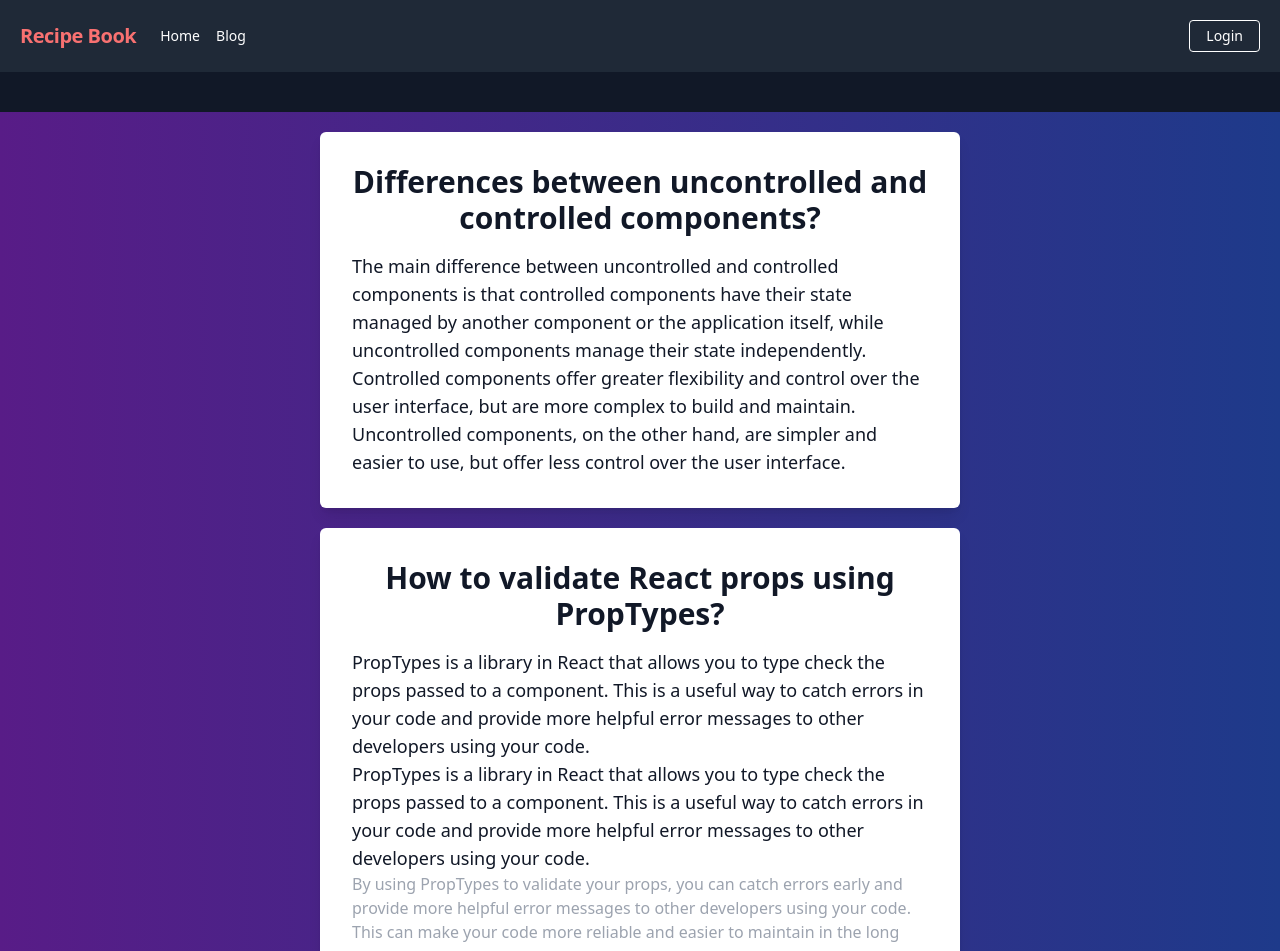
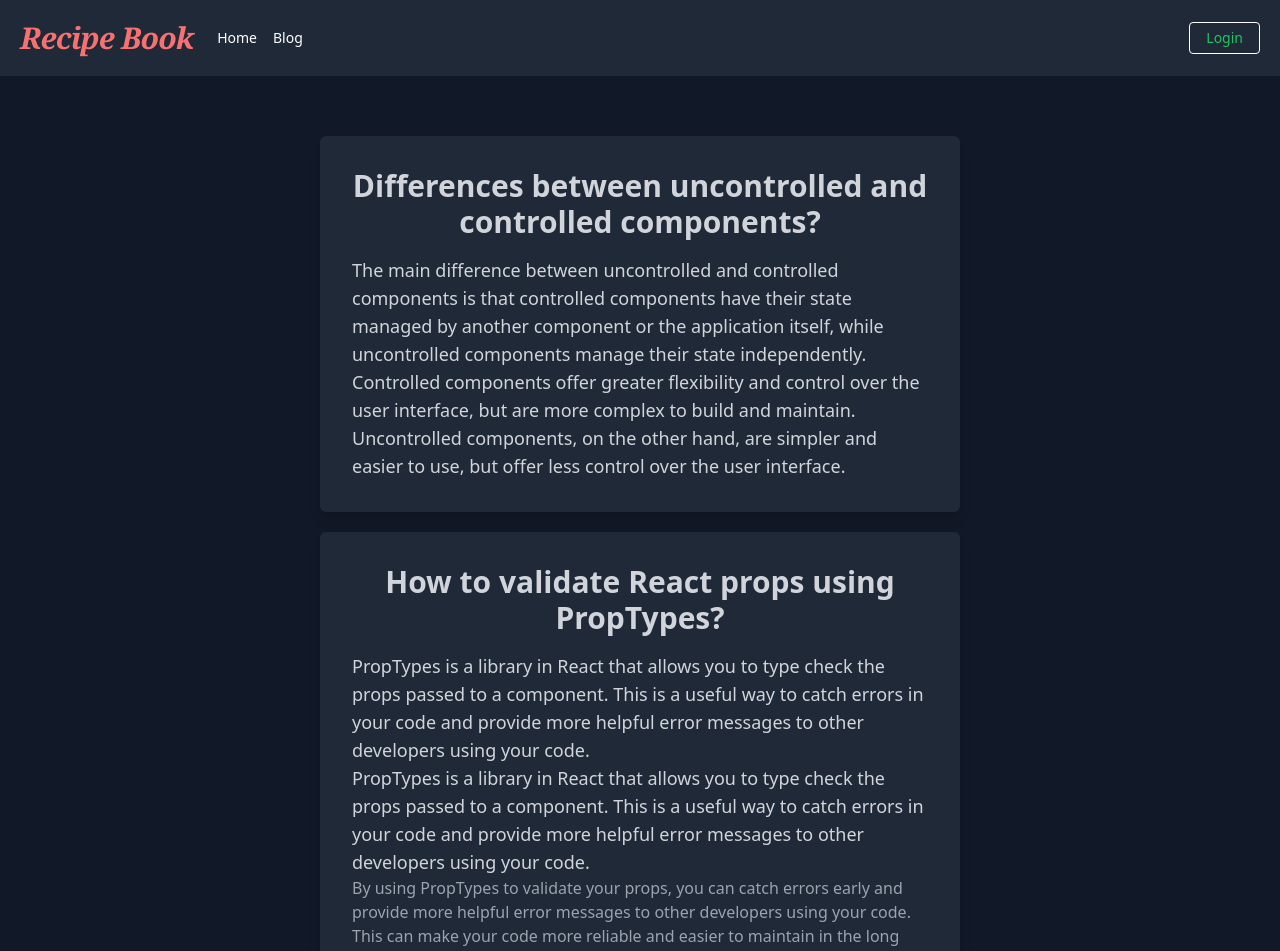
Before and after one commit to bayzidhasan6666/recipeBook-client-side, a React (Vite) app: page /blog in a window 1280 px wide. Shown: the top 951 px of the page. Built offline with nearby package versions, Linux system fonts and the light colour scheme; no server answers.

Commit message:
hover title added

```diff
--- a/src/Pages/Blog/Blog.jsx
+++ b/src/Pages/Blog/Blog.jsx
@@ -2,12 +2,12 @@ import React from 'react';
 
 const Blog = () => {
   return (
-    <div className="py-5 bg-gradient-to-r from-purple-900 to-blue-900 min-h-screen flex flex-col items-center justify-center space-y-5">
-      <div className="bg-white rounded-md shadow-lg p-8 w-full md:w-10/12 lg:w-6/12">
-        <h1 className="text-3xl font-bold mb-4 text-center text-gray-900">
+    <div className="py-5   min-h-screen flex flex-col items-center justify-center space-y-5">
+      <div className="bg-gray-800 rounded-md shadow-lg p-8 w-full md:w-10/12 lg:w-6/12">
+        <h1 className="text-3xl font-bold mb-4 text-center text-gray-300 ">
           Differences between uncontrolled and controlled components?
         </h1>
-        <p className="text-lg leading-7 text-gray-900">
+        <p className="text-lg leading-7 text-gray-300 ">
           The main difference between uncontrolled and controlled components is
           that controlled components have their state managed by another
           component or the application itself, while uncontrolled components
@@ -18,17 +18,17 @@ const Blog = () => {
           interface.
         </p>
       </div>
-      <div className="bg-white rounded-md shadow-lg p-8 w-full md:w-10/12 lg:w-6/12">
-        <h1 className="text-3xl font-bold mb-4 text-center text-gray-900">
+      <div className="bg-gray-800 rounded-md shadow-lg p-8 w-full md:w-10/12 lg:w-6/12">
+        <h1 className="text-3xl font-bold mb-4 text-center text-gray-300 ">
           How to validate React props using PropTypes?
         </h1>
-        <p className="text-lg leading-7 text-gray-900">
+        <p className="text-lg leading-7 text-gray-300 ">
           PropTypes is a library in React that allows you to type check the
           props passed to a component. This is a useful way to catch errors in
           your code and provide more helpful error messages to other developers
           using your code.
         </p>
-        <p className="text-lg leading-7 text-gray-900">
+        <p className="text-lg leading-7 text-gray-300 ">
           PropTypes is a library in React that allows you to type check the
           props passed to a component. This is a useful way to catch errors in
           your code and provide more helpful error messages to other developers
@@ -41,11 +41,11 @@ const Blog = () => {
           the long run.
         </p>
       </div>
-      <div className="bg-white rounded-md shadow-lg p-8 w-full md:w-10/12 lg:w-6/12 ">
-        <h1 className="text-3xl font-bold mb-4 text-center text-gray-900">
+      <div className="bg-gray-800 rounded-md shadow-lg p-8 w-full md:w-10/12 lg:w-6/12 ">
+        <h1 className="text-3xl font-bold mb-4 text-center text-gray-300 ">
           The difference between nodejs and express js.?
         </h1>
-        <p className="text-lg leading-7 text-gray-900">
+        <p className="text-lg leading-7 text-gray-300 ">
           Node.js provides a runtime environment for running JavaScript code
           outside of the browser, while Express.js is a web application
           framework built on top of Node.js that provides a set of tools and
@@ -55,11 +55,11 @@ const Blog = () => {
           Node.js.
         </p>
       </div>
-      <div className="bg-white rounded-md shadow-lg p-8 w-full md:w-10/12 lg:w-6/12">
-        <h1 className="text-3xl font-bold mb-4 text-center text-gray-900">
+      <div className="bg-gray-800 rounded-md shadow-lg p-8 w-full md:w-10/12 lg:w-6/12">
+        <h1 className="text-3xl font-bold mb-4 text-center text-gray-300 ">
           What is a custom hook, and why will you create a custom hook?
         </h1>
-        <p className="text-lg leading-7 text-gray-900">
+        <p className="text-lg leading-7 text-gray-300 ">
           Custom hook is a function that starts with the prefix use and allows
           you to share logic between components. Custom hooks allow you to
           extract and reuse code that is shared across multiple components,
--- a/src/Pages/Login/Login.jsx
+++ b/src/Pages/Login/Login.jsx
@@ -135,7 +135,7 @@ const Login = () => {
                 type="email"
                 autoComplete="email"
                 required
-                className="appearance-none rounded-none relative block w-full px-3 py-2 border border-gray-300 placeholder-gray-500 text-gray-900 rounded-t-md focus:outline-none focus:ring-green-500 focus:border-green-500 focus:z-10 sm:text-sm bg-gray-800"
+                className="appearance-none rounded-none relative block w-full px-3 py-2 border border-gray-300 placeholder-gray-500 text-gray-300 rounded-t-md focus:outline-none focus:ring-green-500 focus:border-green-500 focus:z-10 sm:text-sm bg-gray-800"
                 placeholder="Email address"
                 value={email}
               />
@@ -151,7 +151,7 @@ const Login = () => {
                 type="password"
                 autoComplete="current-password"
                 required
-                className="appearance-none rounded-none relative block w-full px-3 py-2 border border-gray-300 placeholder-gray-500 text-gray-900 rounded-b-md focus:outline-none focus:ring-green-500 focus:border-green-500 focus:z-10 sm:text-sm bg-gray-800"
+                className="appearance-none rounded-none relative block w-full px-3 py-2 border border-gray-300 placeholder-gray-500 text-gray-300 rounded-b-md focus:outline-none focus:ring-green-500 focus:border-green-500 focus:z-10 sm:text-sm bg-gray-800"
                 placeholder="Password"
                 value={password}
               />
--- a/src/Pages/Register/Register.jsx
+++ b/src/Pages/Register/Register.jsx
@@ -44,7 +44,7 @@ function Register() {
 
   return (
     <div className="max-w-md mx-auto rounded-xl py-10  p-5 text-gray-300">
-      <h1 className="text-3xl font-bold text-gray-400 mb-6">
+      <h1 className="text-3xl font-bold font-serif italic text-emerald-400 mb-6">
         Create an account
       </h1>
       <form onSubmit={handleSubmit}>
@@ -53,7 +53,7 @@ function Register() {
             Name:
           </label>
           <input
-            className="appearance-none border border-green-500 bg-transparent rounded-b-lg w-full py-2 px-3 leading-tight focus:outline-none focus:shadow-outline"
+            className="appearance-none border border-emerald-400 bg-transparent rounded-b-lg w-full py-2 px-3 leading-tight focus:outline-none focus:shadow-outline"
             id="name"
             type="text"
             required
@@ -64,7 +64,7 @@ function Register() {
             Email:
           </label>
           <input
-            className="appearance-none border border-green-500 bg-transparent rounded-t-lg w-full py-2 px-3 leading-tight focus:outline-none focus:shadow-outline"
+            className="appearance-none border border-emerald-400 bg-transparent rounded-t-lg w-full py-2 px-3 leading-tight focus:outline-none focus:shadow-outline"
             id="email"
             type="email"
             required
@@ -78,7 +78,7 @@ function Register() {
             Password:
           </label>
           <input
-            className="appearance-none border rounded-b-lg border-green-500 bg-transparent  w-full py-2 px-3 leading-tight focus:outline-none focus:shadow-outline"
+            className="appearance-none border rounded-b-lg border-emerald-400 bg-transparent  w-full py-2 px-3 leading-tight focus:outline-none focus:shadow-outline"
             id="password"
             type="password"
             required
@@ -92,23 +92,23 @@ function Register() {
             Photo URL (optional)
           </label>
           <input
-            className="appearance-none border border-green-500 bg-transparent rounded-t-lg w-full py-2 px-3 leading-tight focus:outline-none focus:shadow-outline"
+            className="appearance-none border border-emerald-400 bg-transparent rounded-t-lg w-full py-2 px-3 leading-tight focus:outline-none focus:shadow-outline"
             id="photoURL"
             type="url"
           />
         </div>{' '}
         <div className="flex items-center justify-between">
           <button
-            className="bg-green-500 hover:bg-green-600 text-gray-300 py-2 px-4 font-bold rounded-t-lg focus:outline-none focus:shadow-outline"
+            className="bg-emerald-500 hover:bg-emerald-600 text-gray-200 py-2 px-4 font-bold rounded-t-lg focus:outline-none focus:shadow-outline italic"
             type="submit"
           >
             Register
           </button>
           <Link
             to="/login"
-            className="inline-block align-baseline italic  text-sm text-red-400 hover:text-red-500"
+            className="inline-block align-baseline italic  text-sm text-red-400 hover:text-red-500 underline"
           >
-            Already have an account?
+            Already have an account ?
           </Link>
         </div>
       </form>
--- a/src/Pages/Shared/Header/Header.jsx
+++ b/src/Pages/Shared/Header/Header.jsx
@@ -16,7 +16,7 @@ const Header = () => {
       <div className="flex items-center flex-shrink-0 text-white mr-6">
         <NavLink
           to="/"
-          className="font-semibold text-xl tracking-tight text-red-400"
+          className="font-semibold italic text-3xl tracking-tight text-red-400 font-serif"
         >
           Recipe Book
         </NavLink>
@@ -39,15 +39,23 @@ const Header = () => {
         <div>
           {user ? (
             <div className="flex items-center">
-              <span className="text-white mr-2">{user.name}</span>
               <img
-                className="inline-block h-8 w-8 rounded-full "
-                src={user.photoURL}
+                className="inline-block h-9 w-9 rounded-full cursor-pointer"
+                src={
+                  user.photoURL
+                    ? user.photoURL
+                    : 'https://e7.pngegg.com/pngimages/81/570/png-clipart-profile-logo-computer-icons-user-user-blue-heroes-thumbnail.png'
+                }
                 alt={user.displayName}
+                title={
+                  user.displayName
+                    ? user.displayName
+                    : 'User Name Not Available'
+                }
               />
               <button
                 onClick={handleLogOut}
-                className="ml-4 bg-white hover:bg-gray-200 text-gray-800 font-semibold py-2 px-4 border border-gray-400 rounded shadow"
+                className="ml-4 hover:bg-red-400 text-red-400 font-semibold py-2 px-4 border border-red-400 rounded shadow hover:text-white"
               >
                 Logout
               </button>
@@ -55,7 +63,7 @@ const Header = () => {
           ) : (
             <NavLink
               to="/login"
-              className="inline-block text-sm px-4 py-2 leading-none border rounded text-white border-white hover:border-transparent hover:text-blue-500 hover:bg-white mt-4 md:mt-0"
+              className="inline-block text-sm px-4 py-2 leading-none border rounded text-green-500 border-white hover:border-transparent hover:text-white hover:bg-green-400 mt-4 md:mt-0"
             >
               Login
             </NavLink>
```
